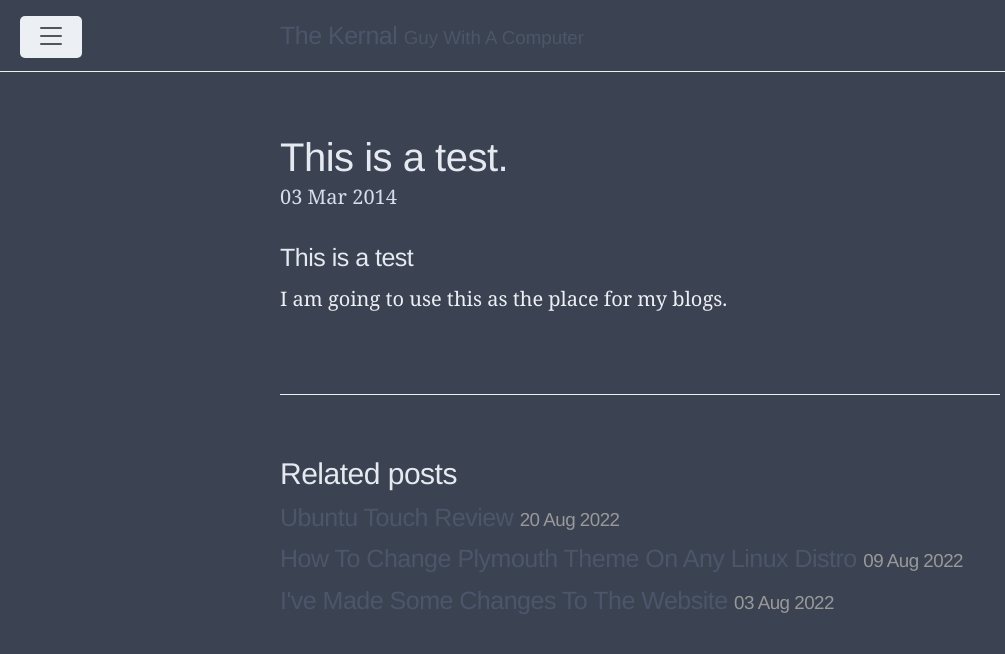
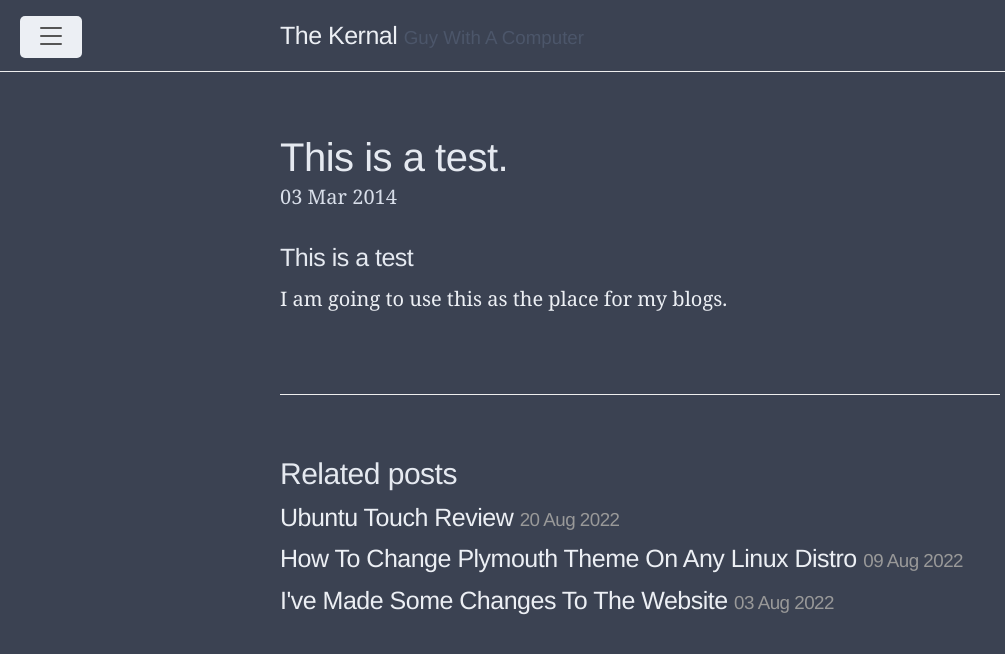
Before and after one commit to TheKernalBlog/TheKernalBlog, a Jekyll site: the page built from _posts/2014-3-3-Hello-World.md, in a window 1280 px wide. Shown: the top 654 px of the page, without its empty margins (0-1005 px from the left). Built offline with Jekyll 4.4.1, drawn with Linux system fonts in a browser that asks for light colours.

Commit message:
Update lanyon.css

```diff
--- a/public/css/lanyon.css
+++ b/public/css/lanyon.css
@@ -542,7 +542,7 @@ a.pagination-item:hover {
 .theme-base-0k .container a,
 .theme-base-0k .sidebar-toggle,
 .theme-base-0k .related-posts li a:hover {
-  color: #4c566a;
+  color: #eceff4;
 }
 
 /*
```
